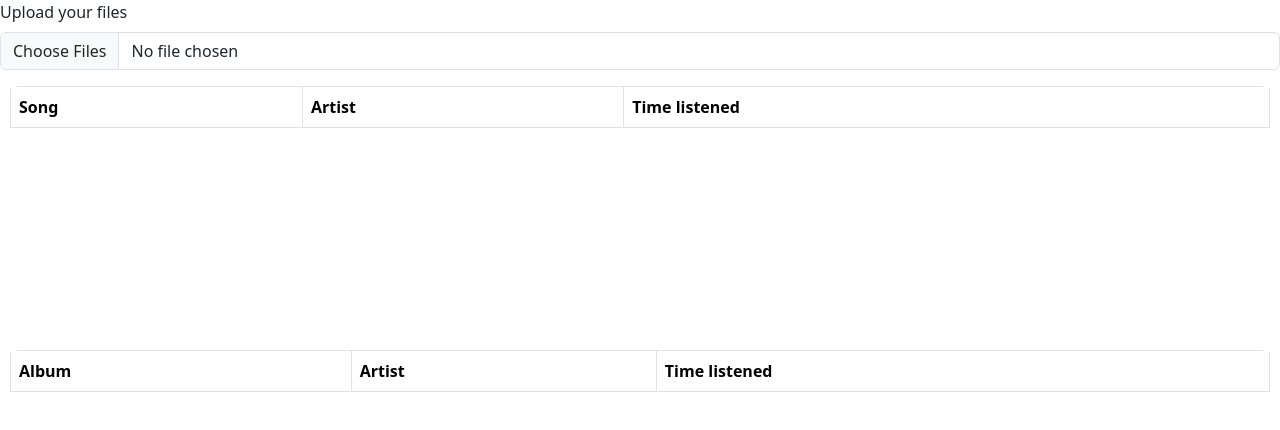
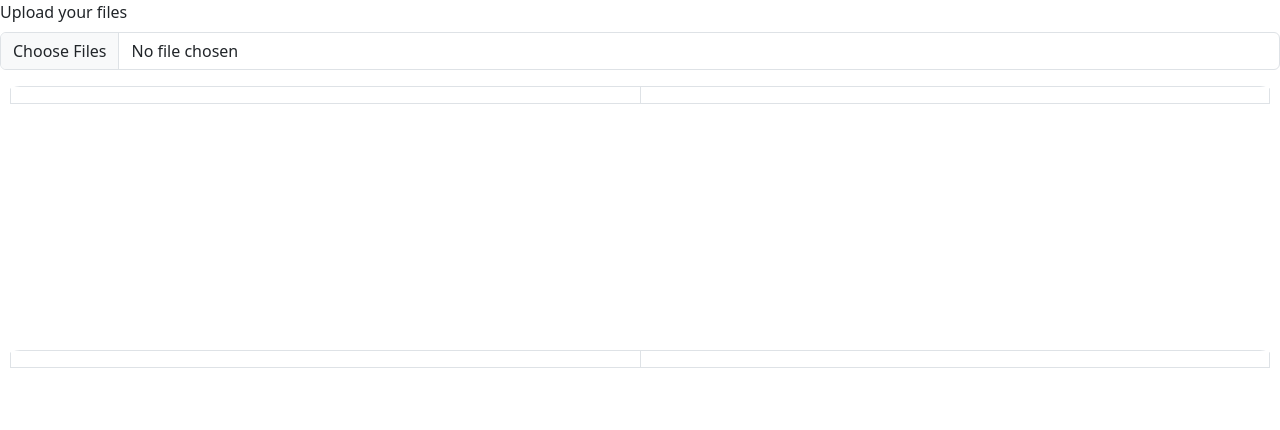
Before and after one commit to JoshuaRaybould/music-tracker-web, a React (Vite) app: page / in a window 1280 px wide. Shown: the top 430 px of the page. Built offline with nearby package versions, Linux system fonts and the light colour scheme.

Commit message:
Update Bordered Table

```diff
--- a/src/components/BorderedTable.tsx
+++ b/src/components/BorderedTable.tsx
@@ -2,11 +2,13 @@ import { Album, Song } from "../types";
 import "../App.css";
 
 interface Props {
-   firstColTitle: string;
+   firstCol: String;
+   secondCol: String;
+   thirdCol: String;
    items: Song[] | Album[];
 }
 
-function BorderedTable({ items, firstColTitle }: Props) {
+function BorderedTable({ items, firstCol, secondCol, thirdCol }: Props) {
    /* handles click event
    const handleClick = (event: React.MouseEvent<HTMLElement>) =>
       console.log(event.clientX);*/
@@ -16,9 +18,9 @@ function BorderedTable({ items, firstColTitle }: Props) {
          <table className="table table-bordered">
             <thead>
                <tr>
-                  <th scope="col">{firstColTitle}</th>
-                  <th scope="col">Artist</th>
-                  <th scope="col">Time listened</th>
+                  <th scope="col">{firstCol}</th>
+                  <th scope="col">{secondCol}</th>
+                  {thirdCol && <th scope="col">{thirdCol}</th>}
                </tr>
             </thead>
             <tbody>
```
